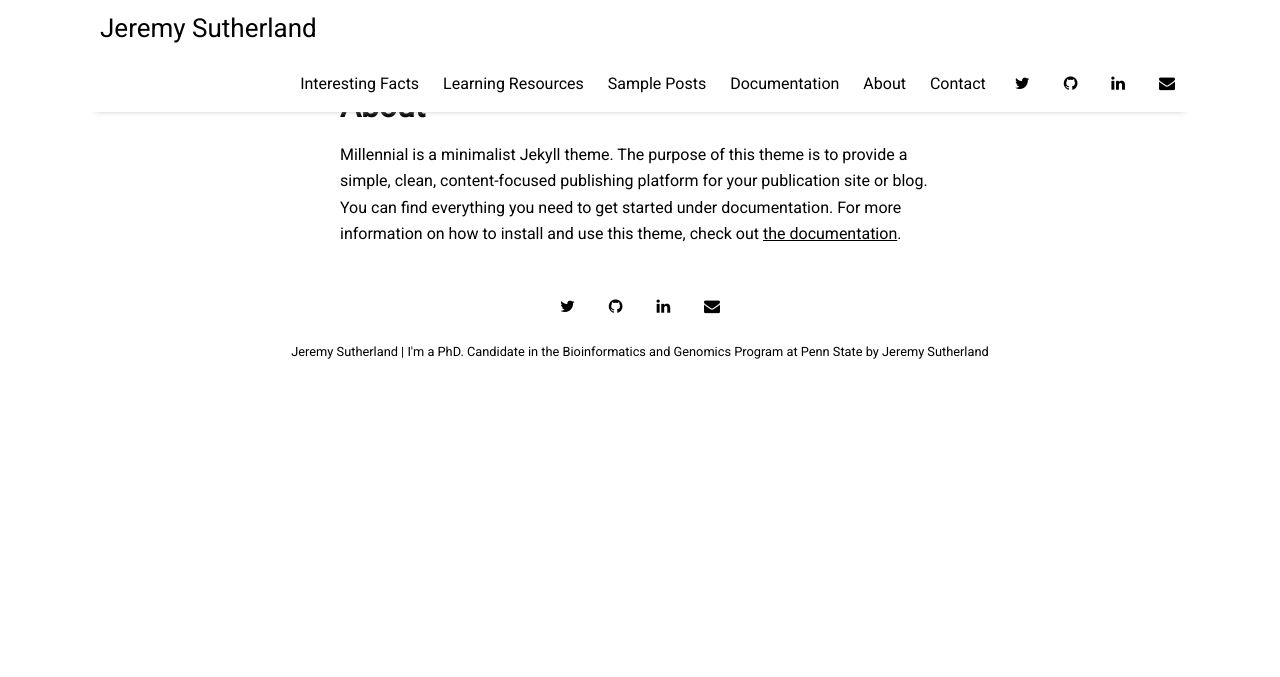
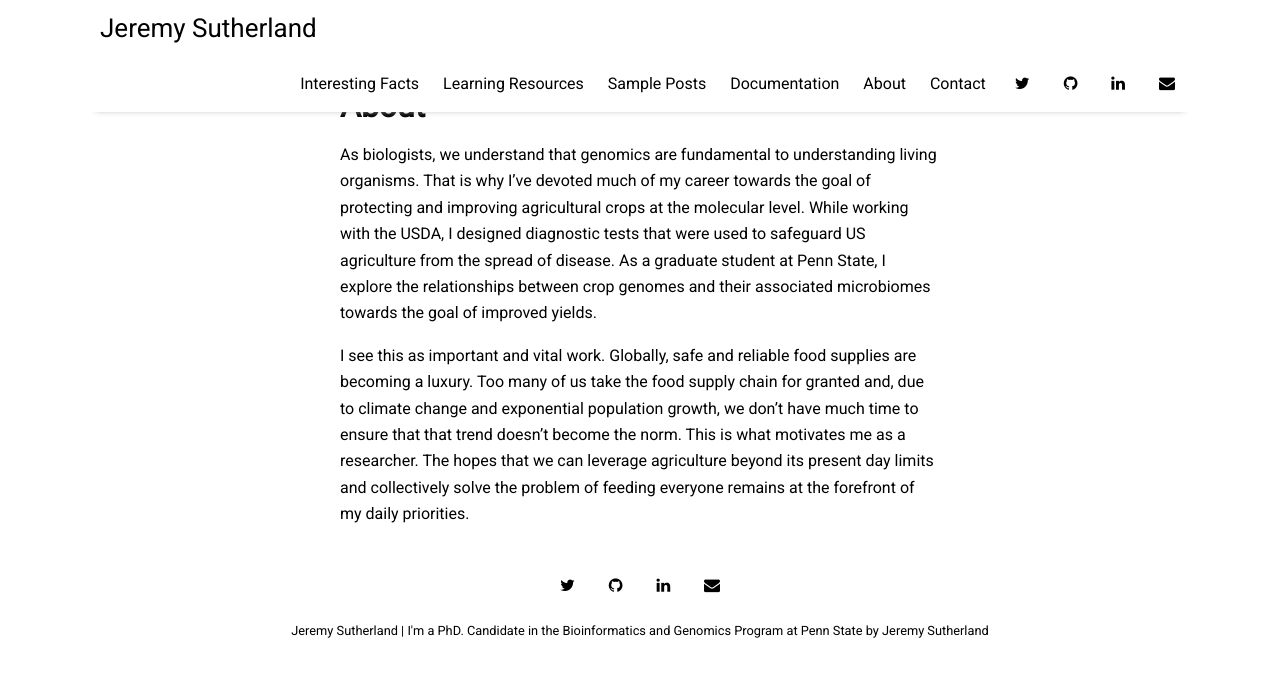
Before and after one commit to jeremysutherland/jeremysutherland.github.io, a Jekyll site: the page built from pages/about.md, in a window 1280 px wide. Shown: the top 677 px of the page. Built offline with Jekyll 4.4.1, drawn with Linux system fonts in a browser that asks for light colours; nearby versions of some CDN libraries.

Commit message:
Update about.md

```diff
--- a/pages/about.md
+++ b/pages/about.md
@@ -4,4 +4,6 @@ title: About
 permalink: /about
 ---
 
-Millennial is a minimalist Jekyll theme. The purpose of this theme is to provide a simple, clean, content-focused publishing platform for your publication site or blog. You can find everything you need to get started under documentation. For more information on how to install and use this theme, check out [the documentation]({{ site.github.url }}{% post_url 2016-10-10-getting-started %}).
+As biologists, we understand that genomics are fundamental to understanding living organisms. That is why I've devoted much of my career towards the goal of protecting and improving agricultural crops at the molecular level. While working with the USDA, I designed diagnostic tests that were used to safeguard US agriculture from the spread of disease. As a graduate student at Penn State, I explore the relationships between crop genomes and their associated microbiomes towards the goal of improved yields.
+
+I see this as important and vital work. Globally, safe and reliable food supplies are becoming a luxury. Too many of us take the food supply chain for granted and, due to climate change and exponential population growth, we don't have much time to ensure that that trend doesn't become the norm. This is what motivates me as a researcher. The hopes that we can leverage agriculture beyond its present day limits and collectively solve the problem of feeding everyone remains at the forefront of my daily priorities.
```
